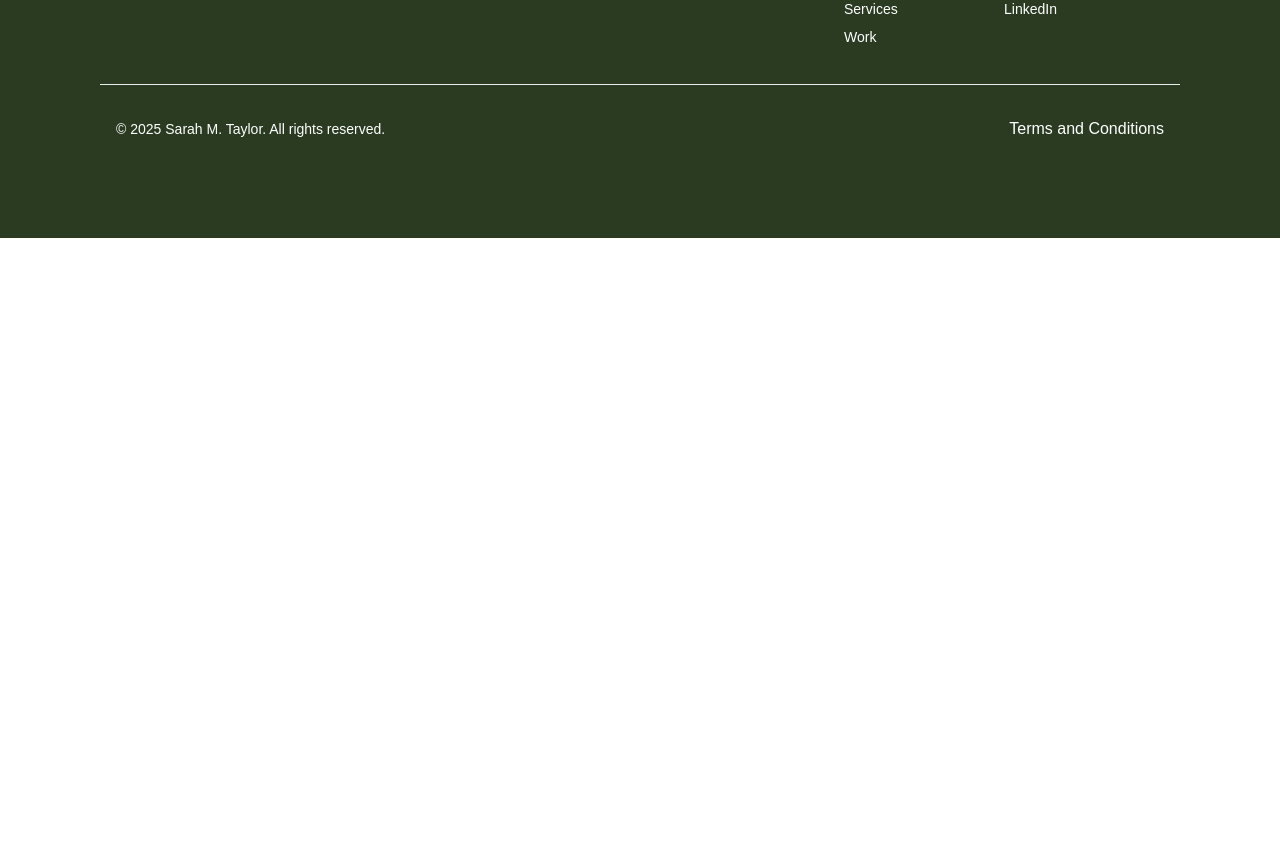
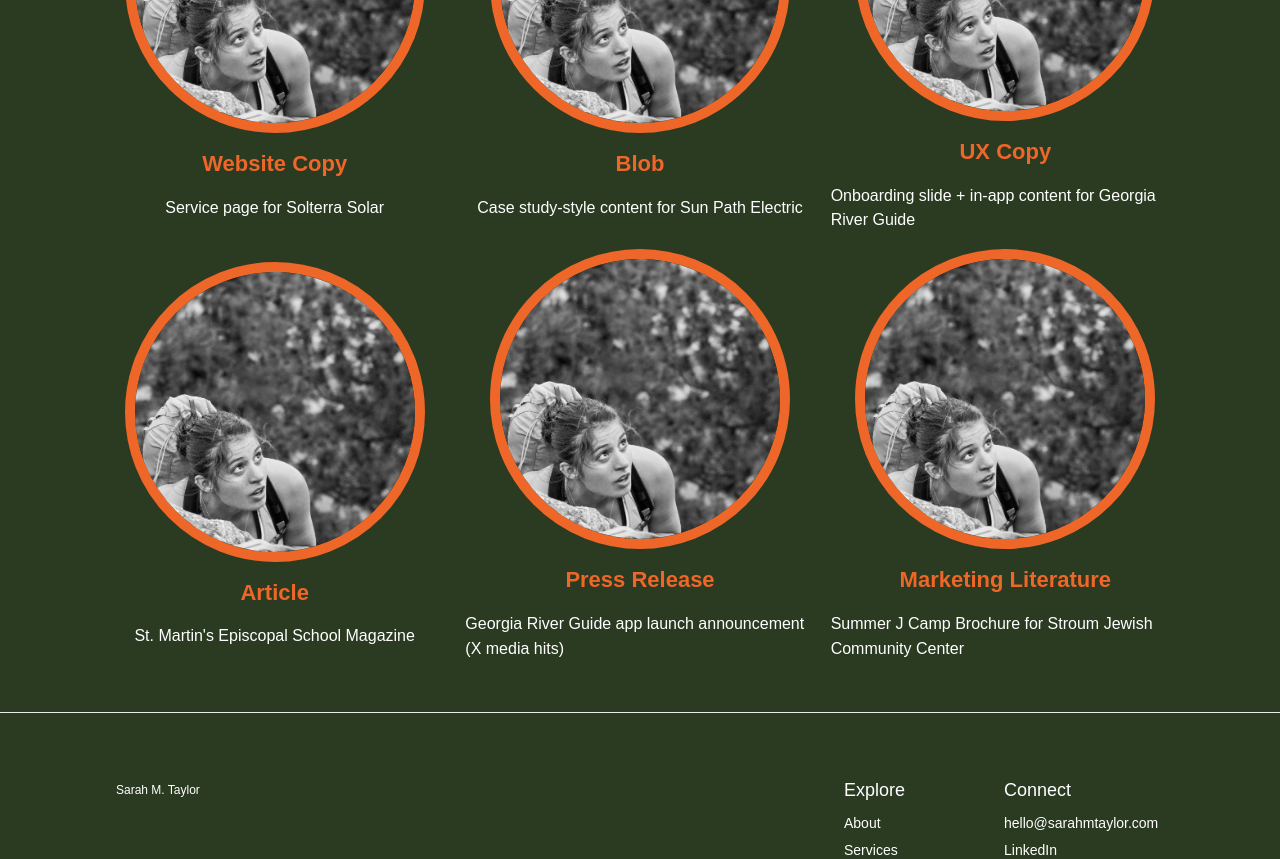
Before and after one commit to PoorBillyPilgrim/sarah-taylor-freelance-website, a Next.js app: page / in a window 1280 px wide. Shown: the part 3700-4559 px from the top of the page. Before the commit the page ends 3938 px from the top, so only its background shows below. Built offline with nearby package versions, Linux system fonts and the light colour scheme.

Commit message:
init projects section

```diff
--- /dev/null
+++ b/components/projects/Projects.module.css
@@ -0,0 +1,4 @@
+.image {
+  width: 280;
+  height: 280;
+}
--- a/components/projects/Projects.tsx
+++ b/components/projects/Projects.tsx
@@ -1,4 +1,90 @@
-import { Box, Container, Title } from "@mantine/core";
+import {
+  Box,
+  Container,
+  Image,
+  SimpleGrid,
+  Stack,
+  Text,
+  Title,
+} from "@mantine/core";
+import classes from "./Projects.module.css";
+
+const projects = [
+  {
+    id: 1,
+    src: "/climbing.jpg",
+    alt: "Woman rock climbing",
+    title: "Website Copy",
+    text: "Service page for Solterra Solar",
+  },
+  {
+    id: 2,
+    src: "/climbing.jpg",
+    alt: "Woman rock climbing",
+    title: "Blob",
+    text: "Case study-style content for Sun Path Electric",
+  },
+  {
+    id: 3,
+    src: "/climbing.jpg",
+    alt: "Woman rock climbing",
+    title: "UX Copy",
+    text: "Onboarding slide + in-app content for Georgia River Guide",
+  },
+  {
+    id: 4,
+    src: "/climbing.jpg",
+    alt: "Woman rock climbing",
+    title: "Article",
+    text: "St. Martin's Episcopal School Magazine",
+  },
+  {
+    id: 5,
+    src: "/climbing.jpg",
+    alt: "Woman rock climbing",
+    title: "Press Release",
+    text: "Georgia River Guide app launch announcement (X media hits)",
+  },
+  {
+    key: 6,
+    src: "/climbing.jpg",
+    alt: "Woman rock climbing",
+    title: "Marketing Literature",
+    text: "Summer J Camp Brochure for Stroum Jewish Community Center",
+  },
+];
+
+const Project = ({
+  src,
+  alt,
+  title,
+  text,
+}: {
+  src: string;
+  alt: string;
+  title: string;
+  text: string;
+}) => {
+  return (
+    <Stack justify="center" align="center">
+      <Box h={300} w={300} bd="solid 10px orange.5" bdrs="100%">
+        <Image
+          className={classes.image}
+          height="280"
+          width="280"
+          radius="100%"
+          src={src}
+          alt={alt}
+        />
+      </Box>
+
+      <Title order={3} c="orange.5">
+        {title}
+      </Title>
+      <Text c="white">{text}</Text>
+    </Stack>
+  );
+};
 
 const Projects = () => {
   return (
@@ -7,6 +93,11 @@ const Projects = () => {
         <Title order={2} c="white" pb={{ base: 50 }}>
           Explore my latest project wins
         </Title>
+        <SimpleGrid cols={{ base: 1, sm: 2, md: 3 }}>
+          {projects.map(project => (
+            <Project key={project.id} {...project} />
+          ))}
+        </SimpleGrid>
       </Container>
     </Box>
   );
```
